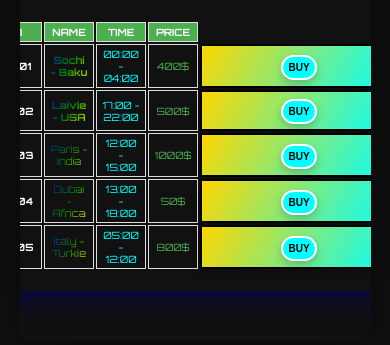
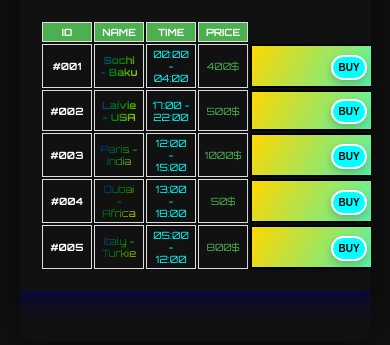
Before and after one commit to Jamaltop/JamalsAirline, a plain HTML site: page index.html in a window 390 px wide. Shown: the part 365-710 px from the top of the page. Drawn offline with Linux system fonts and the light colour scheme; a web font is replaced by a local one.

Commit message:
Update style.css

```diff
--- a/style.css
+++ b/style.css
@@ -333,5 +333,8 @@ button:active {
         width: 20px;
         height: 20px;
     }
+    th,td{
+        transform: translateX(50px);
+    }
 
 }
```
